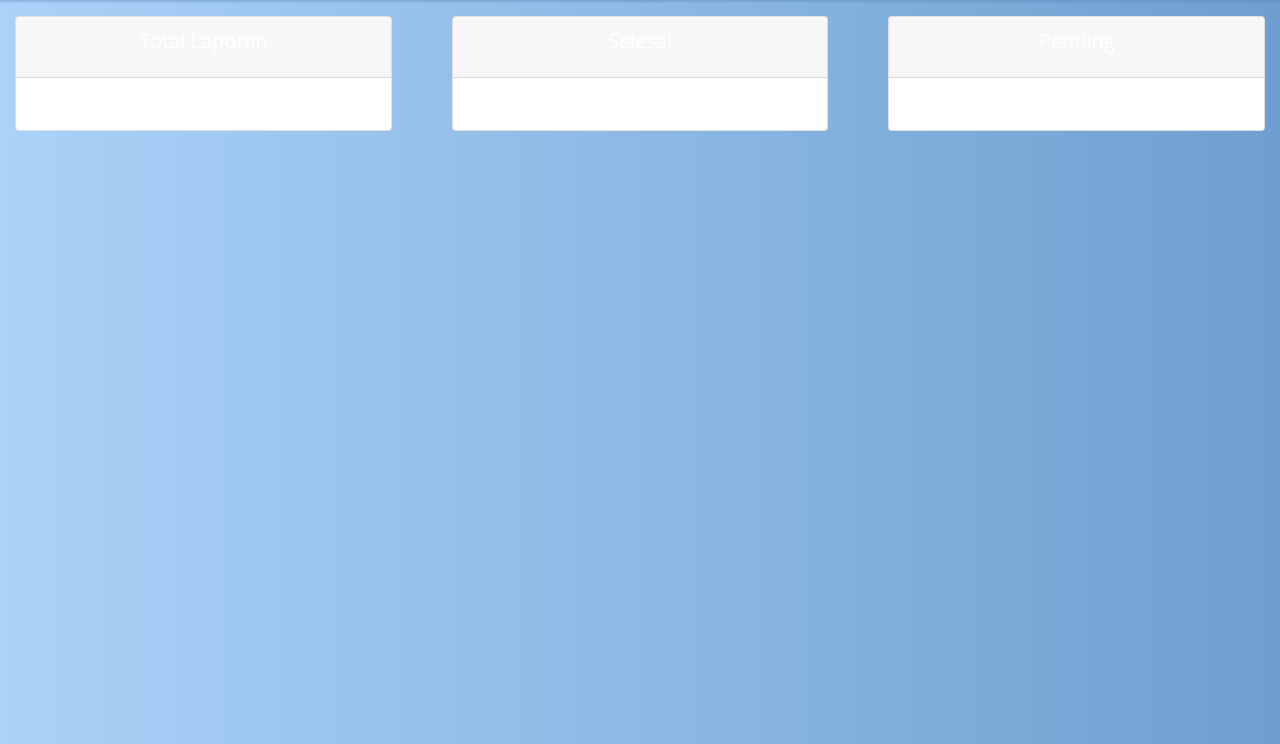
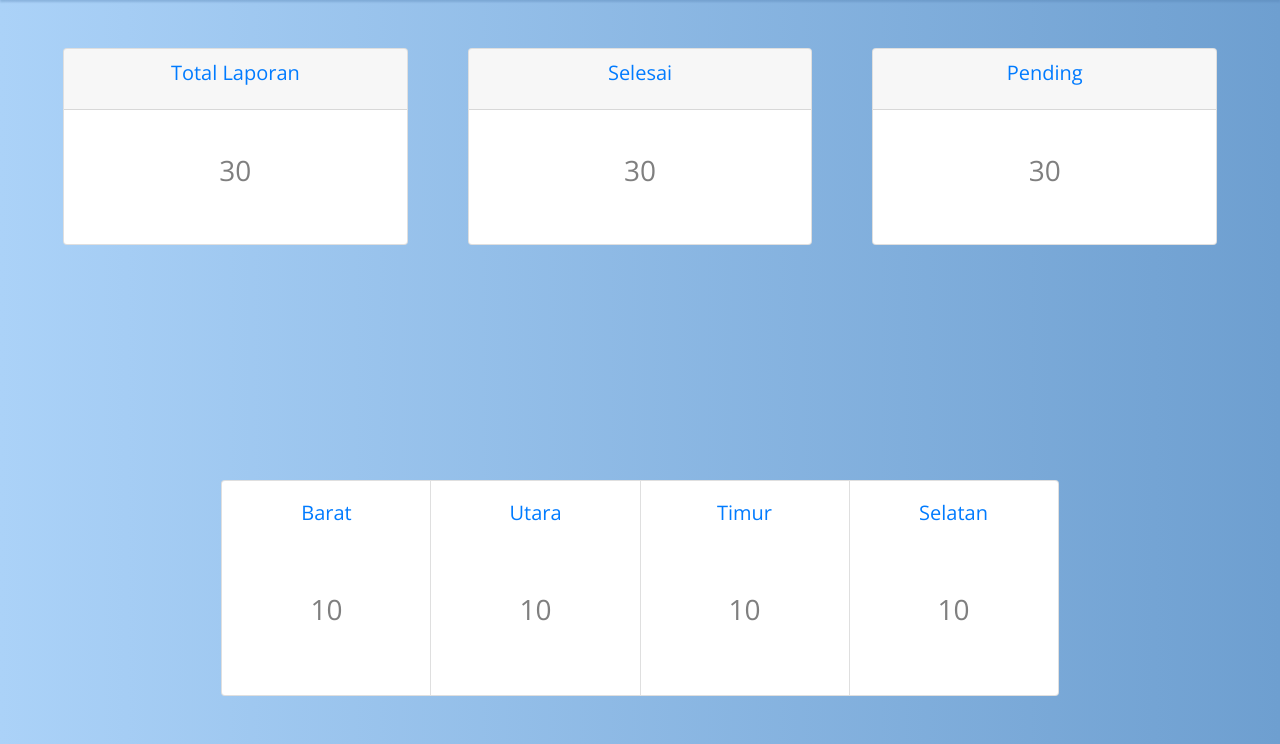
Before and after one commit to rpl-skenda/pdam-bandarmasih, a Django app: page /status/ in a window 1280 px wide. Shown: the part 56-800 px from the top of the page. Run offline with Django 3.2, Linux system fonts and the light colour scheme; some libraries are stand-ins or nearby versions.

Commit message:
adding status card

```diff
--- /dev/null
+++ b/school/app/static/css/custom-style-status.css
@@ -0,0 +1,17 @@
+.card-title {
+  color: #bdd2e9;
+}
+
+#total-order,
+#orders-delivered,
+#orders-pending,
+#barat,
+#utara,
+#timur,
+#selatan {
+  background-color: #fff !important;
+}
+
+#table-fixed {
+  margin-bottom: 0px;
+}
--- a/school/app/templates/app/data.html
+++ b/school/app/templates/app/data.html
@@ -1,7 +1,7 @@
 {% extends 'app/main.html' %} {%load static%} {% block content %} {%include 'app/navbar.html' %}
 
 <!-- Navbar End -->
-<div class="container">
+<div class="mr-5 ml-5">
   <!-- Form Start -->
   <section id="input-form">
     <div class="row justify-content-center">
@@ -55,7 +55,7 @@
 
 <!-- Table Data Start-->
 
-<div class="container container-color">
+<div class="container-color mr-5 ml-5">
   <table class="table table-fluid" id="data-table">
     <thead class="thead-light">
       <tr>
@@ -232,5 +232,5 @@
 </div>
 
 <!-- Table Data End -->
-
+</div>
 {% endblock %}
--- a/school/app/templates/app/home.html
+++ b/school/app/templates/app/home.html
@@ -1,6 +1,6 @@
 {% extends 'app/main.html' %} {%load static%} {% block content %} {%include 'app/navbar.html' %}
 
-<div class="container">
+<div class="mt-3 mb-3 mr-5 ml-5">
   <!-- User Box Start-->
 
   <section id="user-box">
--- a/school/app/templates/app/main.html
+++ b/school/app/templates/app/main.html
@@ -14,6 +14,8 @@
     <link rel="stylesheet" href="{% static '/css/custom-style-home.css' %}" />
     <link rel="stylesheet" href="{% static '/css/custom-style-login.css' %}" />
     <link rel="stylesheet" href="{% static '/css/custom-style-data.css' %}" />
+    <link rel="stylesheet" href="{% static '/css/custom-style-status.css' %}" />
+
 
     <!-- Font -->
     <link href="https://fonts.googleapis.com/css?family=Open+Sans:400,600,300" rel="stylesheet" type="text/css" />
@@ -22,11 +24,9 @@
     <title>PDAM Bandarmasih</title>
   </head>
   <body>
-    <!-- Navbar Start -->
-
 
     {%block content%} {%endblock%}
-    <!-- Navbar End -->
+
 
     <!-- Java Script -->
     <script src={% static '/js/jquery.js'%}></script>
--- a/school/app/templates/app/status.html
+++ b/school/app/templates/app/status.html
@@ -1,15 +1,15 @@
 {% extends 'app/main.html' %} {%load static%} {% block content %} {%include 'app/navbar.html' %}
-<div class="mt-3 mb-3 mr-3 ml-3"></div>
 
+<div class="mr-5 ml-5">
   <div class="row">
     <div class="col">
       <div class="col-md">
-      <div class="card text-center text-white mb-3" id="total-orders">
+        <div class="card text-center text-white mt-5" id="total-order">
           <div class="card-header">
-          <h5 class="card-title">Total Laporan</h5>
+            <h5 class="card-title text-primary">Total Laporan</h5>
           </div>
-        <div class="card-body">
-          <h3 class="card-title"></h3>
+          <div class="card-body mb-4 mt-4">
+            <h3 class="card-title text-black-50">30</h3>
           </div>
         </div>
       </div>
@@ -17,12 +17,12 @@
 
     <div class="col">
       <div class="col-md">
-      <div class="card text-center text-white mb-3" id="orders-delivered">
+        <div class="card text-center text-white mt-5" id="orders-delivered">
           <div class="card-header">
-          <h5 class="card-title">Selesai</h5>
+            <h5 class="card-title text-primary">Selesai</h5>
           </div>
-        <div class="card-body">
-          <h3 class="card-title"></h3>
+          <div class="card-body mb-4 mt-4">
+            <h3 class="card-title text-black-50">30</h3>
           </div>
         </div>
       </div>
@@ -30,16 +30,55 @@
 
     <div class="col">
       <div class="col-md">
-      <div class="card text-center text-white mb-3" id="orders-pending">
+        <div class="card text-center text-white mt-5" id="orders-pending">
           <div class="card-header">
-          <h5 class="card-title">Pending</h5>
+            <h5 class="card-title text-primary">Pending</h5>
           </div>
-        <div class="card-body">
-          <h3 class="card-title"></h3>
+          <div class="card-body mb-4 mt-4">
+            <h3 class="card-title text-black-50">30</h3>
+          </div>
         </div>
       </div>
     </div>
   </div>
 </div>
 
+<div class="mb-5 mr-5 ml-5 fixed-bottom" id="zona">
+  <div class="row justify-content-center">
+    <div class="card-group">
+      <div class="card text-center">
+        <div class="card-body">
+          <h5 class="card-title text-primary">Barat</h5>
+          <div class="card-body mb-3 mt-5 mr-5 ml-5">
+            <h3 class="card-title text-black-50">10</h3>
+          </div>
+        </div>
+      </div>
+      <div class="card text-center">
+        <div class="card-body">
+          <h5 class="card-title text-primary">Utara</h5>
+          <div class="card-body mb-3 mt-5 mr-5 ml-5">
+            <h3 class="card-title text-black-50">10</h3>
+          </div>
+        </div>
+      </div>
+      <div class="card text-center">
+        <div class="card-body">
+          <h5 class="card-title text-primary">Timur</h5>
+          <div class="card-body mb-3 mt-5 mr-5 ml-5">
+            <h3 class="card-title text-black-50">10</h3>
+          </div>
+        </div>
+      </div>
+      <div class="card text-center">
+        <div class="card-body">
+          <h5 class="card-title text-primary">Selatan</h5>
+          <div class="card-body mb-3 mt-5 mr-5 ml-5">
+            <h3 class="card-title text-black-50">10</h3>
+          </div>
+        </div>
+      </div>
+    </div>
+  </div>
+</div>
 {% endblock %}
```
Lines whose indentation alone changed are shown as unchanged.
